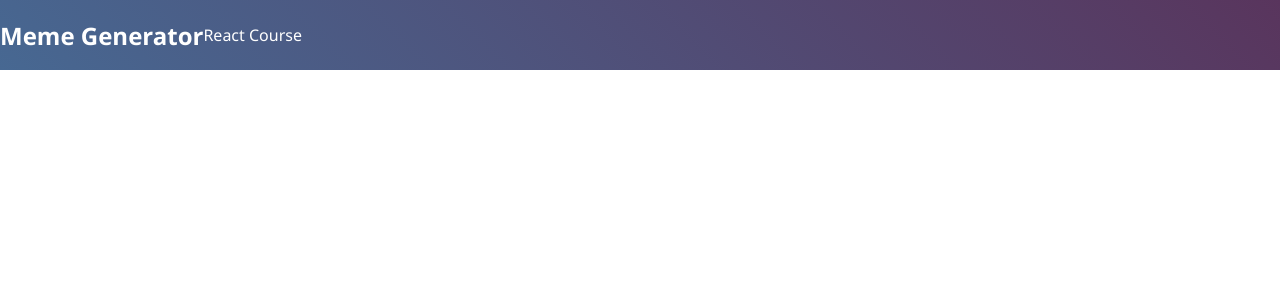
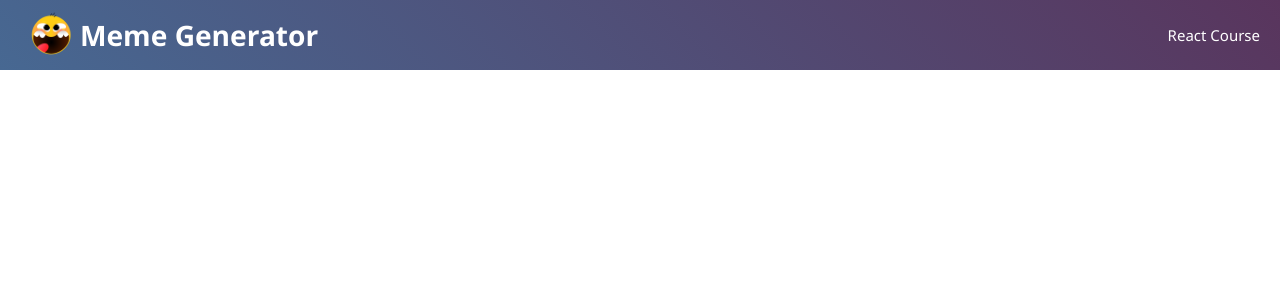
Before and after one commit to spacemanspiff-713/meme-generator, a React (Create React App) app: page / in a window 1280 px wide. Shown: the top 300 px of the page. Built offline with nearby package versions, Linux system fonts and the light colour scheme.

Commit message:
Header Component Finished

```diff
--- a/src/App.css
+++ b/src/App.css
@@ -1,3 +1,6 @@
+:root{
+  font-size: 15px;
+}
 *{
   box-sizing: border-box;
 }
@@ -13,5 +16,20 @@ body{
   height: 70px;
   background: linear-gradient(45deg,#476892,#59355D);
   color: white;
+  padding:20px;
+  justify-content: space-between;
 
 }
+
+.left-nav{
+  display: flex;
+  flex-direction: row;
+  align-items: center;
+  justify-content: space-around;
+  font-size: 1.25rem;
+}
+
+.header--image{
+  width: 60px;
+  height: 60px;
+}
--- a/src/components/Header.js
+++ b/src/components/Header.js
@@ -1,9 +1,13 @@
 import React from "react"
+import img from "./images/smiling-face.png"
 
 export default function App(){
   return (
       <nav class="header">
-          <h2>Meme Generator</h2>
+          <div class="left-nav">
+            <img src={img} alt="smiling face" class="header--image"/>
+            <h2>Meme Generator</h2>
+          </div>
           <p>React Course</p>
       </nav>
 
```
Also changed, not shown: src/components/images/smiling-face.png (added), src/smiling-face.svg (added).
